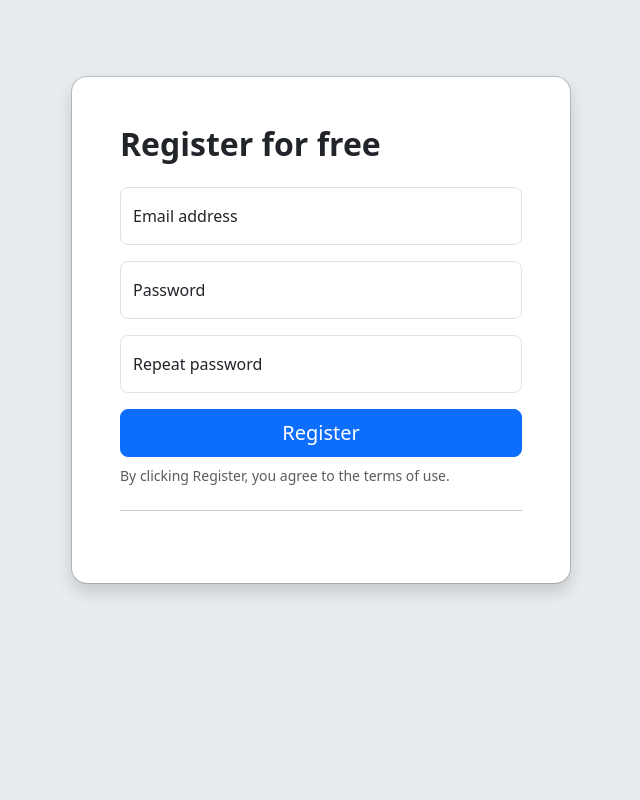
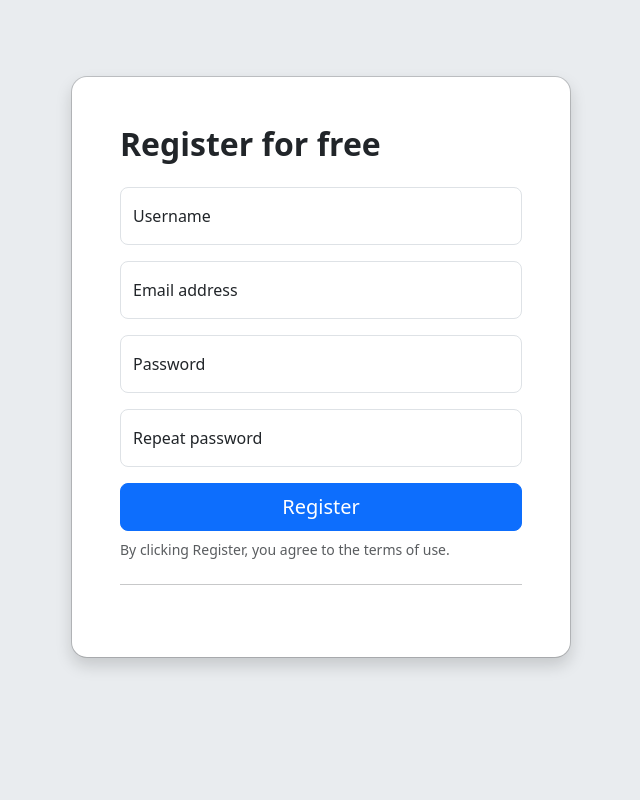
Before and after one commit to ApetitoNatierka/Semestralna_praca_VAII, a Laravel app: page /register in a window 1280 px wide. Shown: the whole page, without its empty margins (319-959 px from the left). Run offline with Laravel 10, Linux system fonts and the light colour scheme; tables that the repository leaves empty hold one stand-in row (values such as "Sample post"); some libraries are stand-ins or nearby versions.

Commit message:
jemne upravy

```diff
--- a/app/Http/Controllers/UserController.php
+++ b/app/Http/Controllers/UserController.php
@@ -12,7 +12,19 @@ class UserController extends Controller
             'email' => ['required', 'email'],
             'password' => ['required', 'min:8', 'max:200'],
         ]);
-        return redirect('/');
+        return redirect('/')->with('mssg', 'Signed in');
+    }
+
+    public function register(Request $request): string
+    {
+        $incoming_fields_ = $request->validate([
+            'username' => ['required', 'min:3', 'max:15'],
+            'email' => ['required', 'email'],
+            'password' => ['required', 'min:3', 'max:200'],
+            'repeat_password' => ['required', 'min:3', 'max:200'],
+        ]);
+
+        return redirect('/')->with('mssg', 'Sucessfully registrated');
     }
 
     public function get_sign_in()
--- a/resources/views/layouts/layout_navig.blade.php
+++ b/resources/views/layouts/layout_navig.blade.php
@@ -22,6 +22,9 @@
         <form role="search">
             <input class="form-control" type="search" placeholder="Search" aria-label="Search">
         </form>
+        <a href="/">
+            <label class="pridat_inzerat" >Pridať inzerát </label>
+        </a>
         <a class="user" href="/sign_in">
             <button class="navbar-toggler ms-auto user-icon-button" style="margin-left: 10px;">
             <i class="fas fa-user"></i>
--- a/resources/views/register.blade.php
+++ b/resources/views/register.blade.php
@@ -22,18 +22,23 @@
                 <h1 class="fw-bold mb-0 fs-2">Register for free</h1></div>
 
             <div class="modal-body p-5 pt-0">
-                <form class="">
+                <form class="" action="/register" method="POST">
+                    @csrf
                     <div class="form-floating mb-3">
-                        <input type="email" class="form-control rounded-3" id="floatingInput" placeholder="name@example.com">
-                        <label for="floatingInput">Email address</label>
+                        <input type="text" class="form-control rounded-3" id="username" placeholder="username" name="username">
+                        <label for="username">Username</label>
                     </div>
                     <div class="form-floating mb-3">
-                        <input type="password" class="form-control rounded-3" id="floatingPassword" placeholder="Password">
-                        <label for="floatingPassword">Password</label>
+                        <input type="email" class="form-control rounded-3" id="email" placeholder="name@example.com" name="email">
+                        <label for="email">Email address</label>
                     </div>
                     <div class="form-floating mb-3">
-                        <input type="password" class="form-control rounded-3" id="floatingPassword" placeholder="Password">
-                        <label for="floatingPassword">Repeat password</label>
+                        <input type="password" class="form-control rounded-3" id="password" placeholder="Password" name="password">
+                        <label for="password">Password</label>
+                    </div>
+                    <div class="form-floating mb-3">
+                        <input type="password" class="form-control rounded-3" id="repeat_password" placeholder="Password" name="repeat_password">
+                        <label for="repeat_password">Repeat password</label>
                     </div>
                     <button class="w-100 mb-2 btn btn-lg rounded-3 btn-primary" type="submit">Register</button>
                     <small class="text-body-secondary">By clicking Register, you agree to the terms of use.</small>
--- a/routes/web.php
+++ b/routes/web.php
@@ -25,6 +25,9 @@ Route::get('/register', [UserController::class, 'get_register']);
 
 Route::post('/sign_in', [UserController::class, 'sign_in']);
 
+Route::post('/register', [UserController::class, 'register']);
+
+
 Route::get('/product', [ProductController::class, 'get_product']);
 
 Route::get('/products', [ProductController::class, 'get_products']);
```
Also changed, not shown: resources/views/startup.blade.php (+8 -3 lines), database/migrations/2023_11_26_130820_create_products_table.php.
